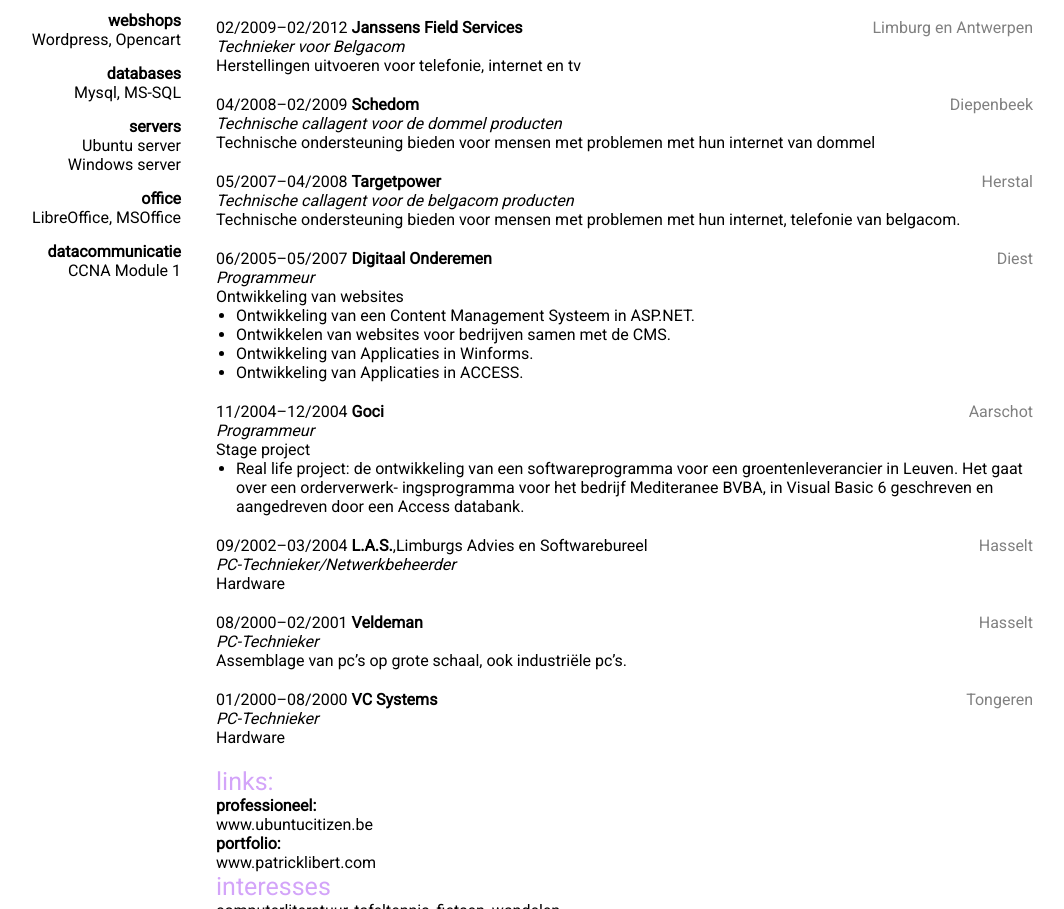
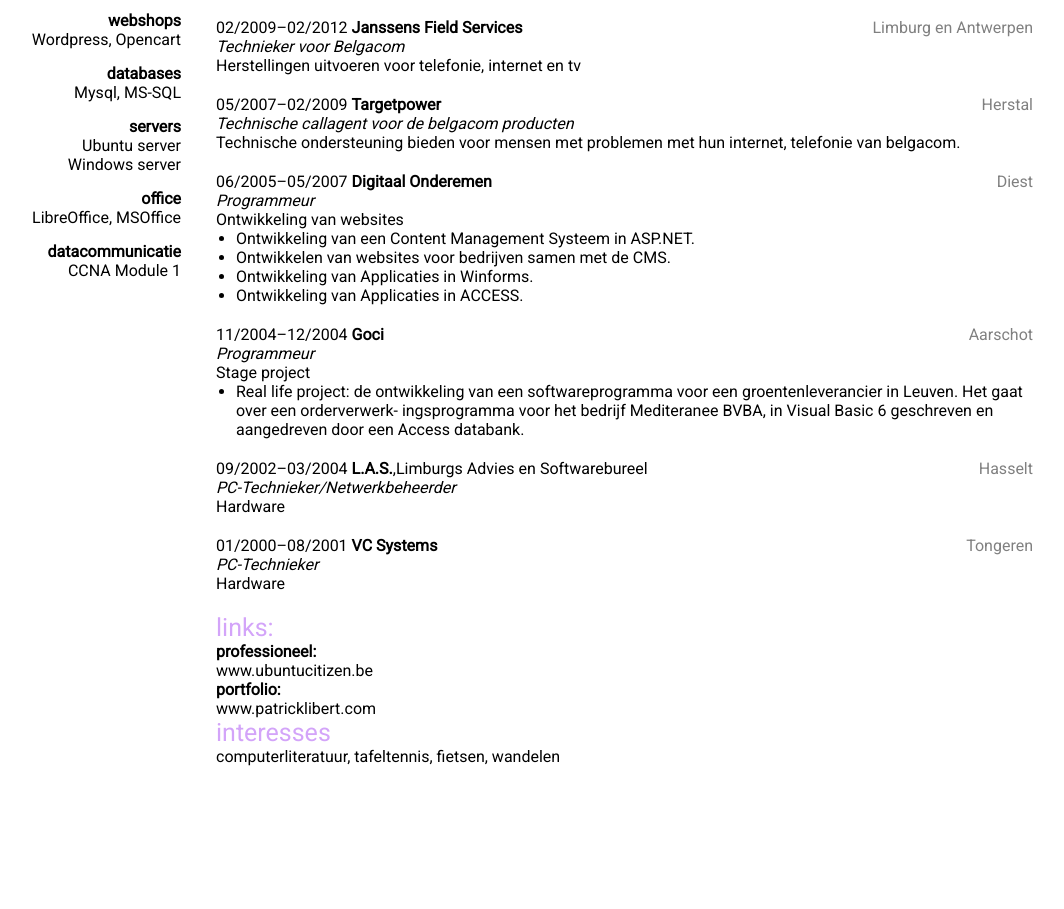
Before and after one commit to patricklibert/Responsive-CV, a plain HTML site: page index.html in a window 1280 px wide. Shown: the part 1010-1919 px from the top of the page, without its empty margins (178-1242 px from the left). Drawn offline with Linux system fonts and the light colour scheme.

Commit message:
version5

```diff
--- a/index.html
+++ b/index.html
@@ -241,11 +241,7 @@
         <div class="studiestext"><span>02/2009–02/2012 <b>Janssens Field Services</b></span><span class="stad">Limburg en Antwerpen</span></div>
         <div class="studiestext studiepadding"><i>Technieker voor Belgacom</i></div>
         <div class="studiestext studielinein studiepadding">Herstellingen uitvoeren voor telefonie, internet en tv</div>
-        <div class="studiestext"><span>04/2008–02/2009 <b>Schedom</b></span><span class="stad">Diepenbeek</span></div>
-        <div class="studiestext studiepadding"><i>Technische callagent voor de dommel producten</i></div>
-        <div class="studiestext studielinein studiepadding">Technische ondersteuning bieden voor mensen met problemen met hun
-          internet van dommel</div>
-        <div class="studiestext"><span>05/2007–04/2008 <b>Targetpower</b></span><span class="stad">Herstal</span></div>
+        <div class="studiestext"><span>05/2007–02/2009 <b>Targetpower</b></span><span class="stad">Herstal</span></div>
         <div class="studiestext studiepadding"><i>Technische callagent voor de belgacom producten</i></div>
         <div class="studiestext studielinein studiepadding">Technische ondersteuning bieden voor mensen met problemen met hun
           internet, telefonie van belgacom.</div>
@@ -266,10 +262,7 @@
         <div class="studiestext"><span>09/2002–03/2004 <b>L.A.S.</b>,Limburgs Advies en Softwarebureel</span><span class="stad">Hasselt</span></div>
         <div class="studiestext studiepadding"><i>PC-Technieker/Netwerkbeheerder</i></div>
         <div class="studiestext studielinein studiepadding">Hardware</div>
-        <div class="studiestext"><span>08/2000–02/2001 <b>Veldeman</b></span><span class="stad">Hasselt</span></div>
-        <div class="studiestext studiepadding"><i>PC-Technieker</i></div>
-        <div class="studiestext studielinein studiepadding">Assemblage van pc’s op grote schaal, ook industriële pc’s.</div>
-        <div class="studiestext"><span>01/2000–08/2000 <b>VC Systems</b></span><span class="stad">Tongeren</span></div>
+        <div class="studiestext"><span>01/2000–08/2001 <b>VC Systems</b></span><span class="stad">Tongeren</span></div>
         <div class="studiestext studiepadding"><i>PC-Technieker</i></div>
         <div class="studiestext studielinein studiepadding">Hardware</div>
         <div class="interesses">links:</div>
```
